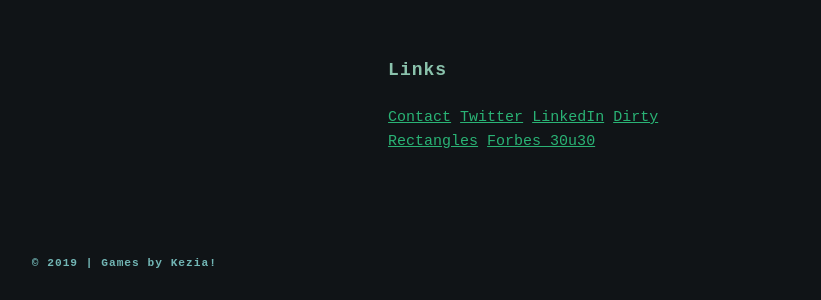
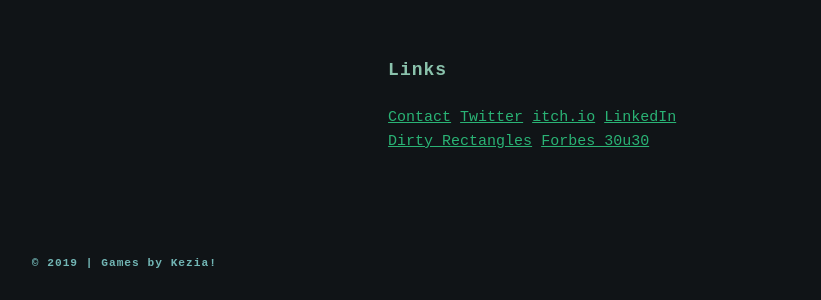
Before and after one commit to Keziaa/keziaa.github.io, a Jekyll site: the page built from about.markdown, in a window 1280 px wide. Shown: the part 980-1280 px from the top of the page, without its empty margins (229-1050 px from the left). Built offline with Jekyll 4.4.1, drawn with Linux system fonts in a browser that asks for light colours.

Commit message:
Added itch.io to links in about

```diff
--- a/_layouts/about.html
+++ b/_layouts/about.html
@@ -68,6 +68,7 @@
                     <p class="links">Links</p>
                     <a href="https://forms.gle/47qr2KTaMh1NJCpPA">Contact</a>
                     <a href="https://twitter.com/mystic_muffins">Twitter</a>
+                    <a href="https://kezia.itch.io/">itch.io</a>
                     <a href="https://www.linkedin.com/in/keziaadamo/">LinkedIn</a>
                     <a href="http://dirtyrectangles.com/">Dirty Rectangles</a>
                     <a href="https://www.forbes.com/profile/kezia-adamo/?list=30under30-games#77d346926153">Forbes 30u30</a>
```
